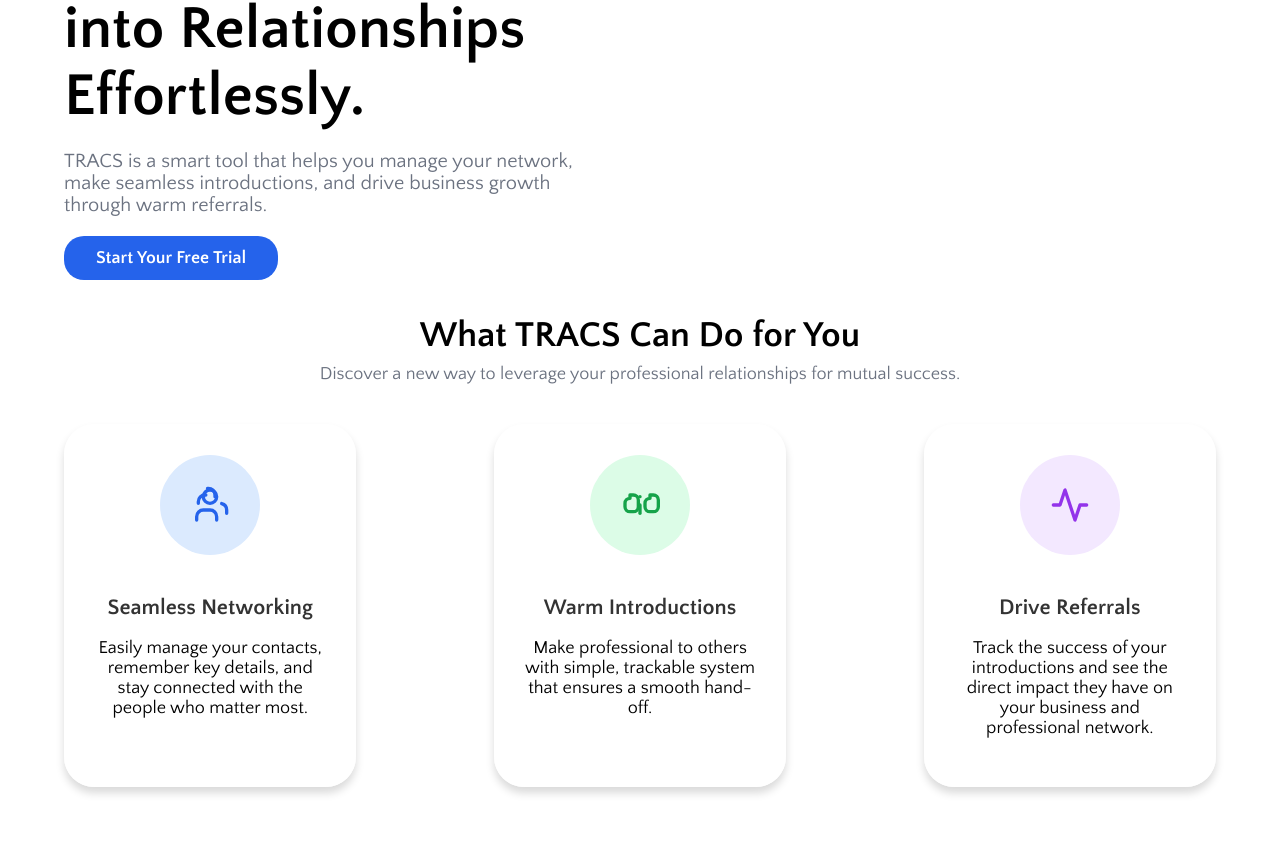
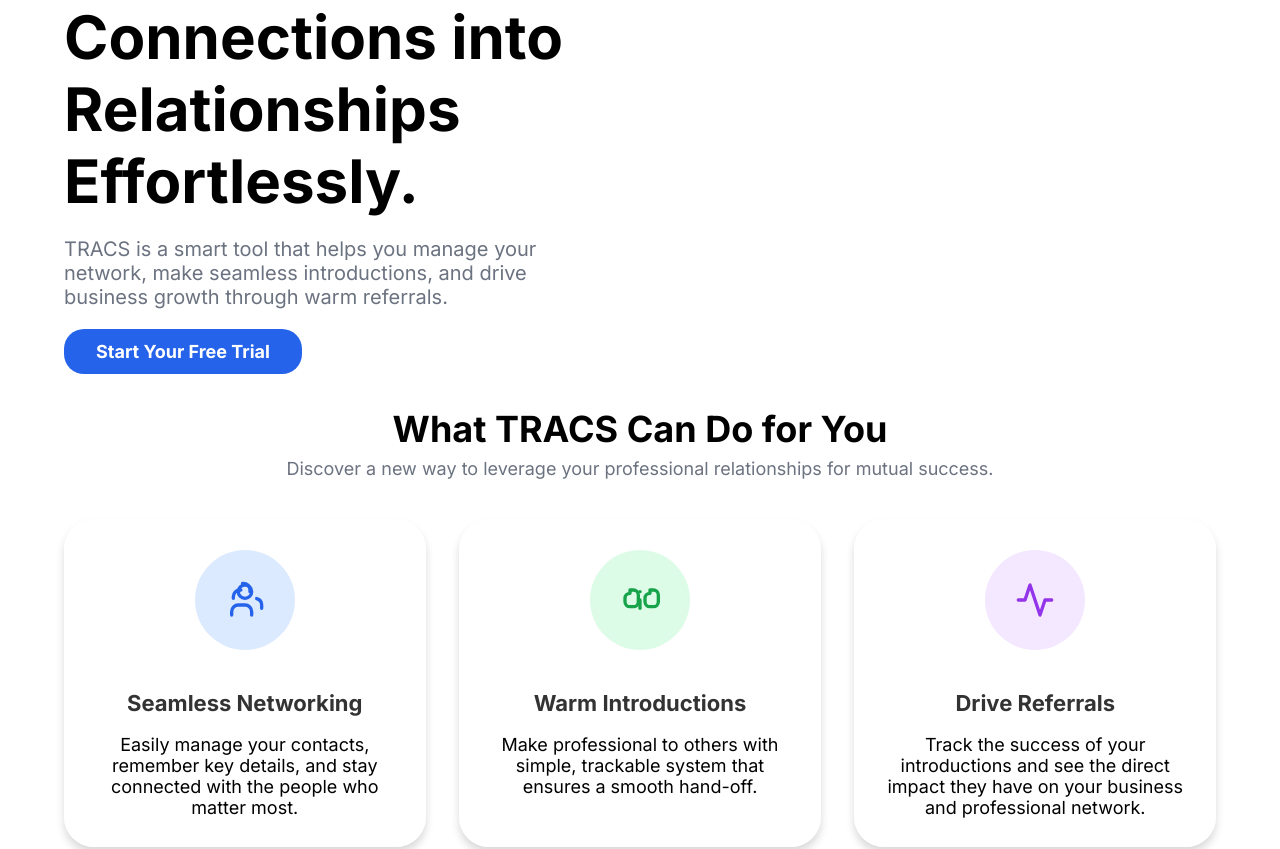
Before and after one commit to Prapul26/TRSCS3, a React (Create React App) app: page / in a window 1280 px wide. Shown: the part 280-1129 px from the top of the page. Built offline with nearby package versions, Linux system fonts and the light colour scheme.

Commit message:
changed the font style,and increaded thewidth of the cards and decreaed the height

```diff
--- a/public/index.html
+++ b/public/index.html
@@ -9,6 +9,9 @@
       name="description"
       content="Web site created using create-react-app"
     />
+    <link rel="preconnect" href="https://fonts.googleapis.com">
+<link rel="preconnect" href="https://fonts.gstatic.com" crossorigin>
+<link href="https://fonts.googleapis.com/css2?family=Inter:ital,opsz,wght@0,14..32,100..900;1,14..32,100..900&family=Montserrat:ital,wght@0,100..900;1,100..900&family=Quattrocento+Sans:ital,wght@0,400;0,700;1,400;1,700&display=swap" rel="stylesheet">
     <link rel="preconnect" href="https://fonts.googleapis.com">
 <link rel="preconnect" href="https://fonts.gstatic.com" crossorigin>
 <link href="https://fonts.googleapis.com/css2?family=Merriweather:ital,wght@0,300;0,400;0,700;0,900;1,300;1,400;1,700;1,900&family=Open+Sans:ital,wght@0,300..800;1,300..800&family=Roboto:ital,wght@0,100..900;1,100..900&family=Ubuntu:ital,wght@0,300;0,400;0,500;0,700;1,300;1,400;1,500;1,700&display=swap" rel="stylesheet">
--- a/src/components/Home/Home2.css
+++ b/src/components/Home/Home2.css
@@ -44,9 +44,12 @@
 .hover1{
 
     border: 1px solid rgb(255, 255, 255);
-    padding: 30px;
+    padding-top: 30px;
+    padding-left: 30px;
+    padding-right: 30px;
+    padding-bottom: 10px;
     text-align: center;
-    width: 20%;
+    width: 26%;
     border-radius: 30px;
         box-shadow: 0 6px 8px rgba(0, 0, 0, 0.15);
 
@@ -205,6 +208,9 @@ font-weight: bold;
     margin-bottom: 40px;
     border-radius: 30px;
 }
+.homeHolder h1,p,h2,button,h3{
+font-family:  "Inter", sans-serif !important;
+}
 @media (max-width: 1024px) {
     .heading1{
     margin-top: 60px;
```
Also changed, not shown: src/components/Home/Home.js (indentation only).
